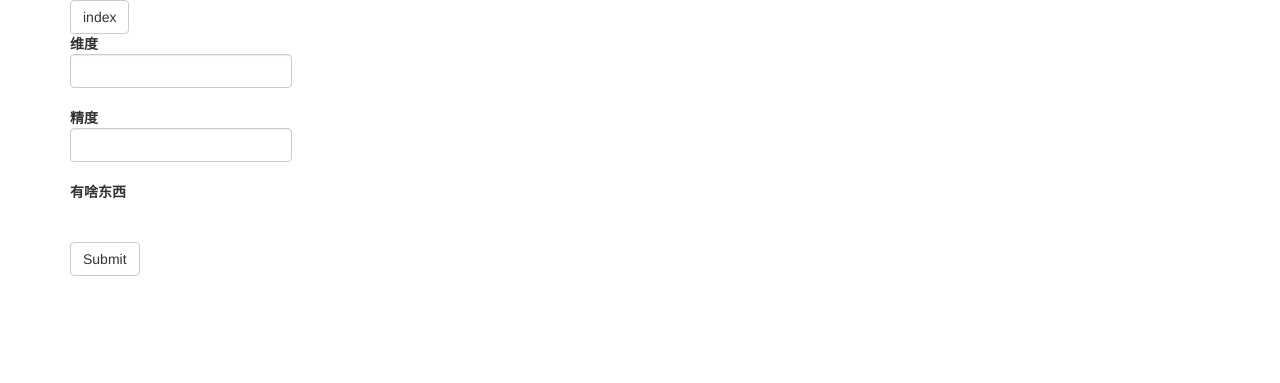
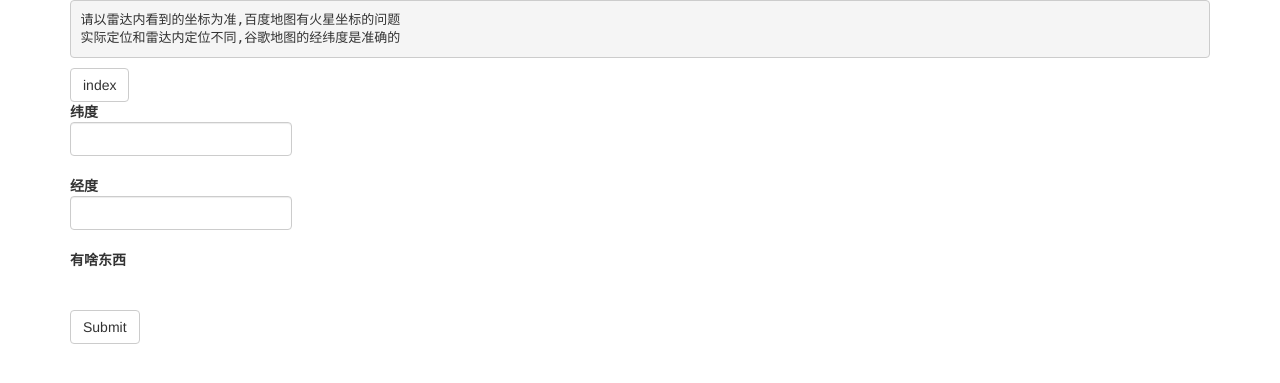
Before and after one commit to HamHuo/pad, a Flask app: page /post.html in a window 1280 px wide. Shown: the top 383 px of the page. Run offline with Flask 2, Linux system fonts and the light colour scheme; data that the repository does not hold is empty; some libraries are stand-ins or nearby versions.

Commit message:
add post notice

```diff
--- a/app/templates/post.html
+++ b/app/templates/post.html
@@ -12,6 +12,12 @@
     <div class="container">
         <div class="row">
             <div class="col-md-12">
+                <pre>请以雷达内看到的坐标为准,百度地图有火星坐标的问题
+实际定位和雷达内定位不同,谷歌地图的经纬度是准确的</pre>
+            </div>
+        </div>
+        <div class="row">
+            <div class="col-md-12">
                 <a href="/">
                     <button class="btn btn-default">index</button>
                 </a>
@@ -21,12 +27,12 @@
             <div class="col-md-12">
                 <form action="/post" method="post">
                     <div class="form-group">
-                        <label for="exampleInputEmail1">维度
+                        <label for="exampleInputEmail1">纬度
                             <input type="number" step="0.0001" class="form-control" name="longitude">
                         </label>
                     </div>
                     <div class="form-group">
-                        <label for="exampleInputPassword1">精度
+                        <label for="exampleInputPassword1">经度
                             <input type="number" step="0.0001" class="form-control" name="latitude">
                         </label>
                     </div>
```
